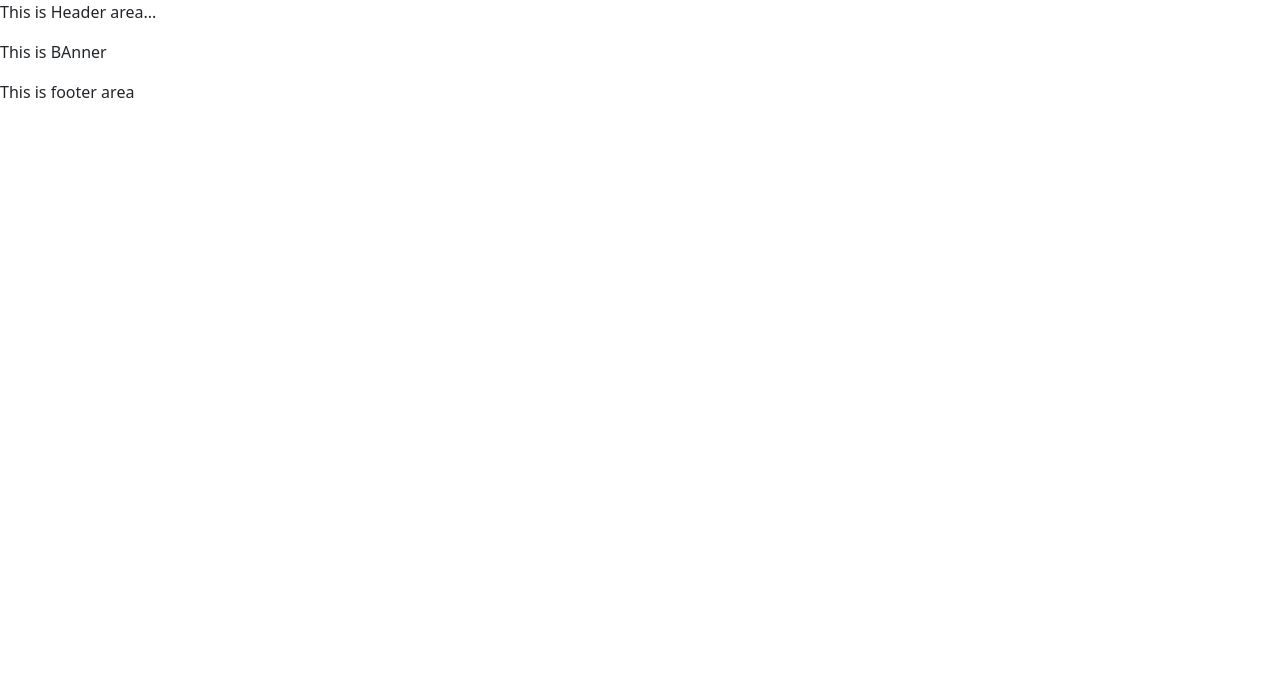
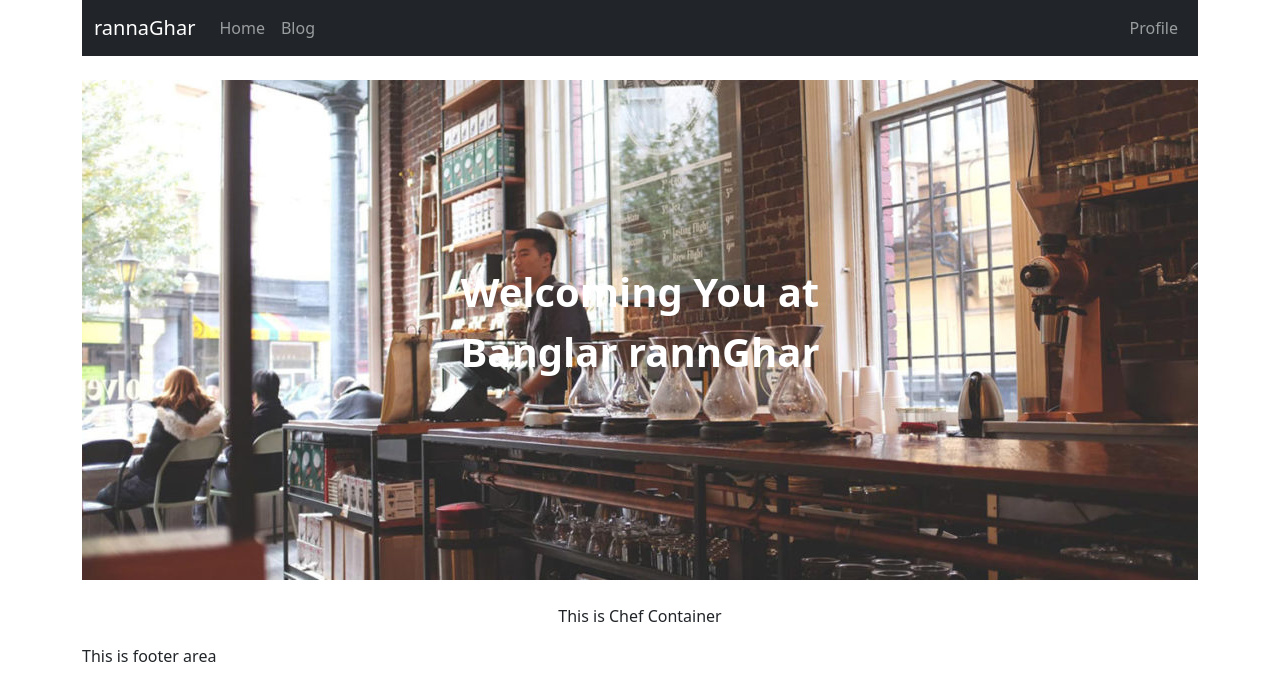
Before and after one commit to khorsed667/RannaGhar, a React (Vite) app: page / in a window 1280 px wide. Shown: the top 700 px of the page. Built offline with nearby package versions, Linux system fonts and the light colour scheme; no server answers.

Commit message:
banner successfully added

```diff
--- a/package.json
+++ b/package.json
@@ -11,6 +11,7 @@
   },
   "dependencies": {
     "bootstrap": "^5.2.3",
+    "cors": "^2.8.5",
     "localforage": "^1.10.0",
     "match-sorter": "^6.3.1",
     "react": "^18.2.0",
--- /dev/null
+++ b/src/Components/Banner/Banner.css
@@ -0,0 +1,14 @@
+.banner-container p{
+    font-size: 40px;
+    font-weight: 700;
+    color: white;
+    border: 2px white;
+}
+.banner-container{
+    background-image: url('./../../1011-1-1140x500.jpg');
+    background-size: cover;
+    height: 500px;
+    display: flex;
+    justify-content: center;
+    align-items: center;
+}
--- a/src/Components/Banner/Banner.jsx
+++ b/src/Components/Banner/Banner.jsx
@@ -1,9 +1,13 @@
 import React from 'react';
+import './Banner.css';
+import ChefContainer from '../ChefContainer/ChefContainer';
 
 const Banner = () => {
     return (
-        <div>
-            <p>This is BAnner</p>
+        <div className='banner-container my-4'>
+            <div className="text-area">
+                <p className='text-center'>Welcoming You at <br /> Banglar rannGhar</p>
+            </div>
         </div>
     );
 };
--- /dev/null
+++ b/src/Components/Chef/Chef.jsx
@@ -0,0 +1,11 @@
+import React from 'react';
+
+const Chef = () => {
+    return (
+        <div>
+            <p>this is chef area</p>
+        </div>
+    );
+};
+
+export default Chef;
--- /dev/null
+++ b/src/Components/ChefContainer/ChefContainer.jsx
@@ -0,0 +1,27 @@
+import React, { useEffect, useState } from 'react';
+import { useLoaderData, useParams } from 'react-router-dom';
+
+const ChefContainer = () => {
+
+    const [chef, setChef] = useState([])
+    console.log(chef);
+
+    useEffect(()=>{
+        fetch('http://localhost:5000/chef')
+        .then(res => res.json())
+        .then(chef => setChef(chef))
+    },[])
+
+    return (
+        <div>
+            <p className='text-center'>This is Chef Container</p>
+            <div className="chef-area">
+                {
+
+                }
+            </div>
+        </div>
+    );
+};
+
+export default ChefContainer;
--- a/src/Components/Header/Header.jsx
+++ b/src/Components/Header/Header.jsx
@@ -1,9 +1,24 @@
 import React from 'react';
+import { Container, Nav, NavDropdown, Navbar } from 'react-bootstrap';
 
 const Header = () => {
     return (
         <div>
-            <p>This is Header area...</p>
+            <Navbar collapseOnSelect expand="lg" bg="dark" variant="dark">
+                <Container>
+                    <Navbar.Brand href="#home">rannaGhar</Navbar.Brand>
+                    <Navbar.Toggle aria-controls="responsive-navbar-nav" />
+                    <Navbar.Collapse id="responsive-navbar-nav">
+                        <Nav className="me-auto">
+                            <Nav.Link href="#features">Home</Nav.Link>
+                            <Nav.Link href="#pricing">Blog</Nav.Link>
+                        </Nav>
+                        <Nav>
+                            <Nav.Link href="#deets">Profile</Nav.Link>
+                        </Nav>
+                    </Navbar.Collapse>
+                </Container>
+            </Navbar>
         </div>
     );
 };
--- /dev/null
+++ b/src/Layout/Layout.jsx
@@ -0,0 +1,14 @@
+import React from 'react';
+import Banner from '../Components/Banner/Banner';
+import ChefContainer from '../Components/ChefContainer/ChefContainer';
+
+const Layout = () => {
+    return (
+        <div>
+            <Banner></Banner>
+            <ChefContainer></ChefContainer>
+        </div>
+    );
+};
+
+export default Layout;
--- a/src/Layout/Main.jsx
+++ b/src/Layout/Main.jsx
@@ -2,14 +2,16 @@ import React from 'react';
 import Header from '../Components/Header/Header';
 import { Outlet } from 'react-router-dom';
 import Footers from '../Components/Footer/Footers';
+import { Container } from 'react-bootstrap';
+import ChefContainer from '../Components/ChefContainer/ChefContainer';
 
 const Main = () => {
     return (
-        <div>
+        <Container>
             <Header></Header>
             <Outlet></Outlet>
             <Footers></Footers>
-        </div>
+        </Container>
     );
 };
 
```
Also changed, not shown: src/main.jsx (+9 -6 lines), src/1011-1-1140x500.jpg (added), 1 other file (tests, documents, lock files or other folders).
